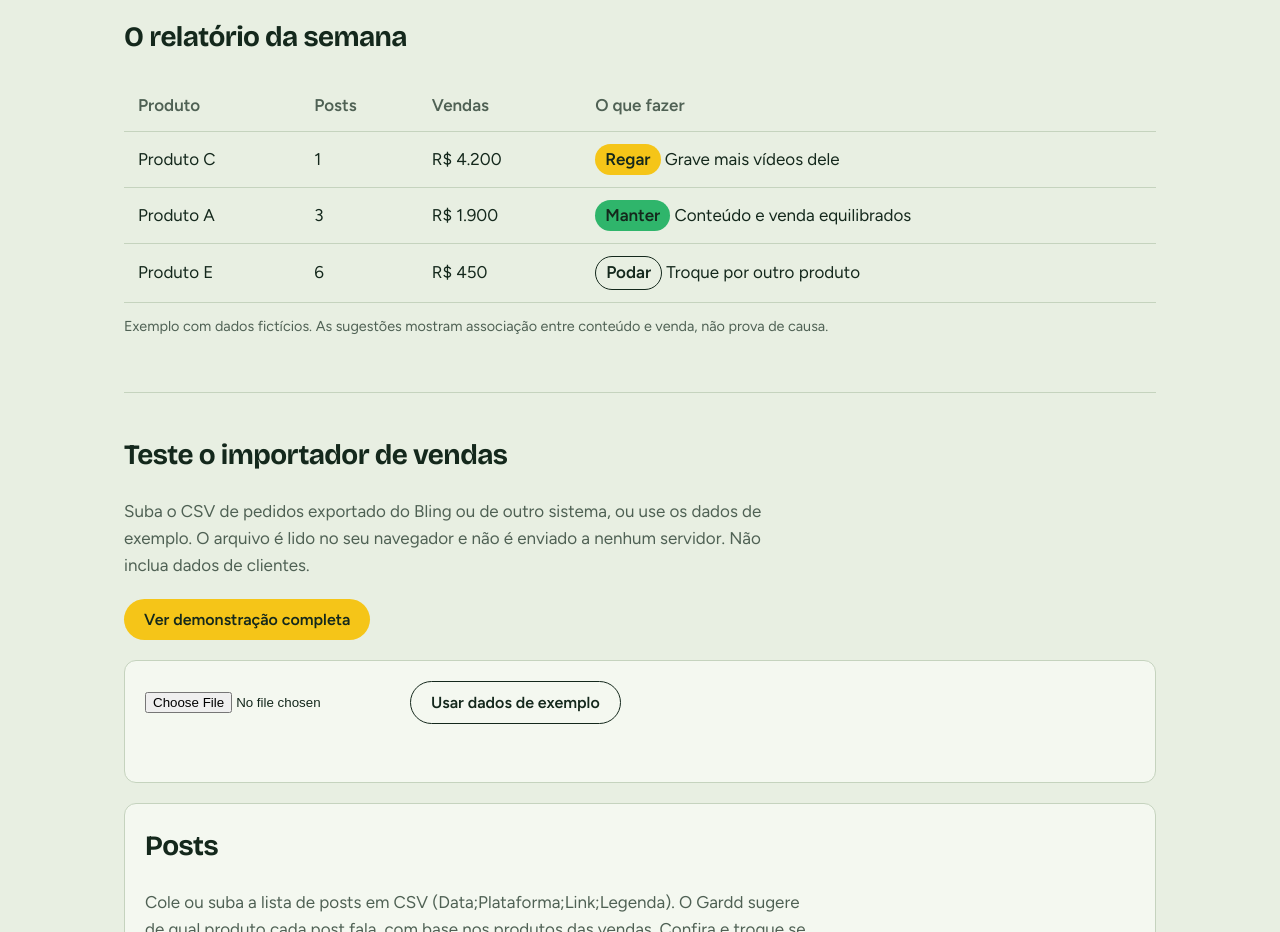
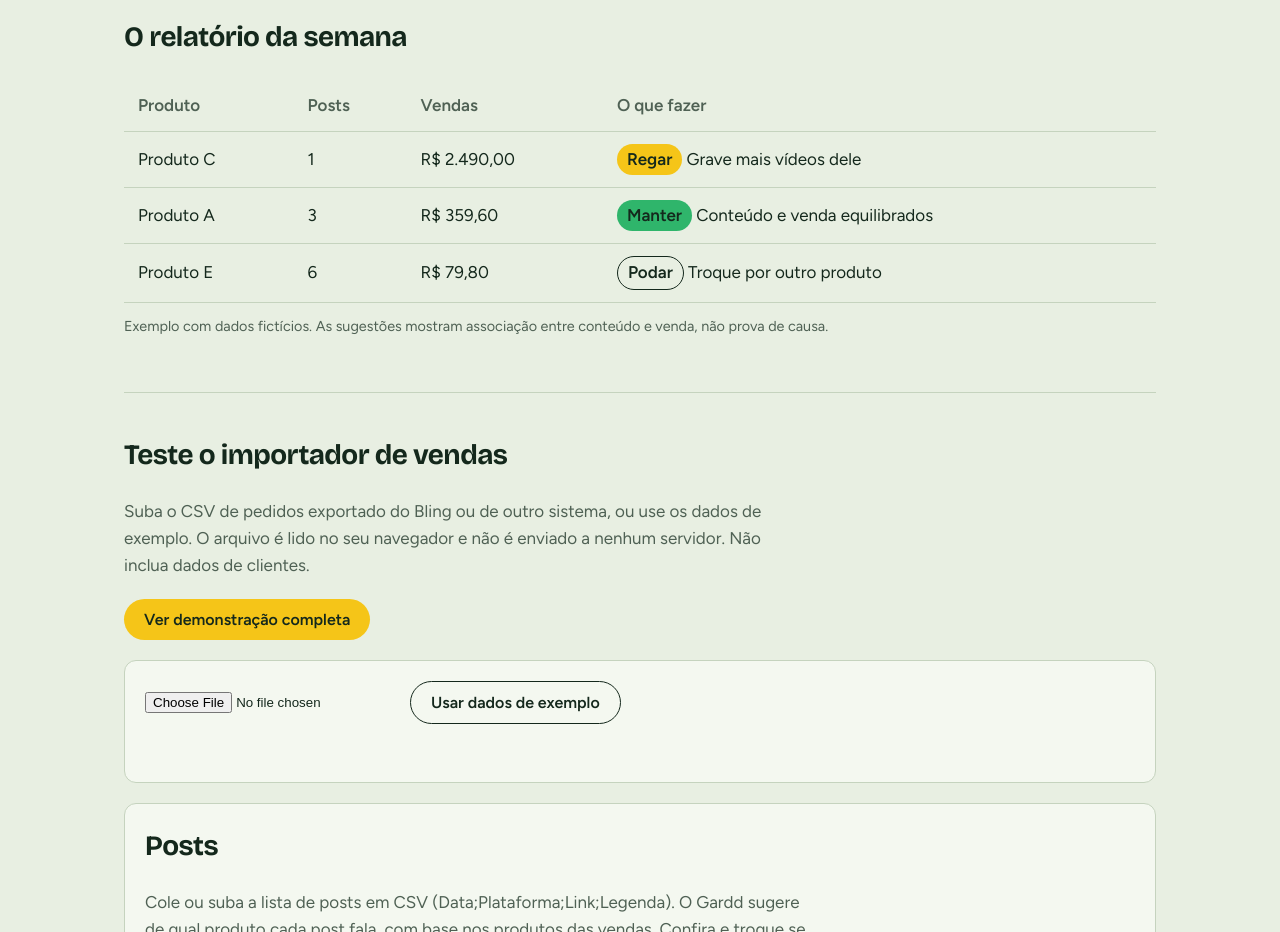
Before and after one commit to JpFernandes77/gardd-mvp, a plain HTML site: page index.html in a window 1280 px wide. Shown: the part 820-1752 px from the top of the page. Drawn offline with nearby package versions, Linux system fonts and the light colour scheme.

Commit message:
Ajustes finais: números reais no relatório da semana, painel marcado e testes no Actions
Co-Authored-By: Devin AI <158243242+devin-ai-integration[bot]@users.noreply.github.com>

```diff
--- a/index.html
+++ b/index.html
@@ -145,9 +145,9 @@ td.n,th.n{text-align:right;font-variant-numeric:tabular-nums}
       <table>
         <thead><tr><th>Produto</th><th>Posts</th><th>Vendas</th><th>O que fazer</th></tr></thead>
         <tbody>
-          <tr><td>Produto C</td><td>1</td><td>R$ 4.200</td><td><span class="tag">Regar</span> Grave mais vídeos dele</td></tr>
-          <tr><td>Produto A</td><td>3</td><td>R$ 1.900</td><td><span class="tag k">Manter</span> Conteúdo e venda equilibrados</td></tr>
-          <tr><td>Produto E</td><td>6</td><td>R$ 450</td><td><span class="tag o">Podar</span> Troque por outro produto</td></tr>
+          <tr><td>Produto C</td><td>1</td><td>R$ 2.490,00</td><td><span class="tag">Regar</span> Grave mais vídeos dele</td></tr>
+          <tr><td>Produto A</td><td>3</td><td>R$ 359,60</td><td><span class="tag k">Manter</span> Conteúdo e venda equilibrados</td></tr>
+          <tr><td>Produto E</td><td>6</td><td>R$ 79,80</td><td><span class="tag o">Podar</span> Troque por outro produto</td></tr>
         </tbody>
       </table>
     </div>
```
Also changed, not shown: 2 other files.
